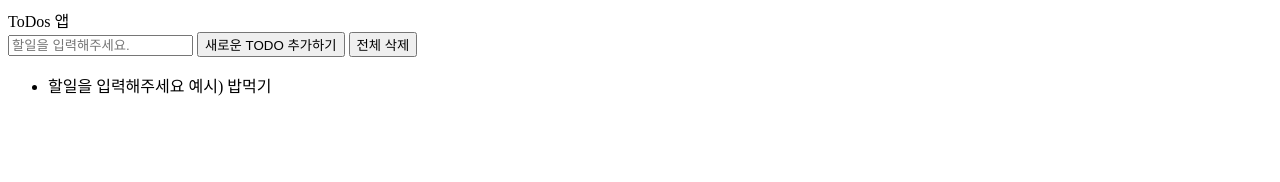
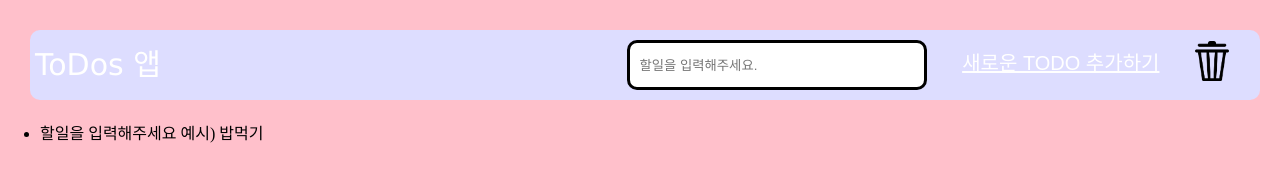
Before and after one commit to jungbin97/Todo, a plain HTML site: page index.html in a window 1280 px wide. Drawn offline with Linux system fonts and the light colour scheme.

Commit message:
header css 꾸미기

```diff
--- a/index.html
+++ b/index.html
@@ -3,6 +3,7 @@
 <head>
     <meta charset="UTF-8">
     <meta name="viewport" content="width=device-width, initial-scale=1.0">
+    <link rel="stylesheet" href="styles/header.css">
     <title>To Do App</title>
 </head>
 <body>
@@ -14,7 +15,7 @@
             <div class="form">
                 <input type="text" class="todo_input" placeholder="할일을 입력해주세요."/>
                 <button class="btn_add">새로운 TODO 추가하기</button>
-                <button class="btn_clear">전체 삭제</button>
+                <button class="btn_clear"></button>
             </div>
         </div>
     </header>
--- /dev/null
+++ b/styles/header.css
@@ -0,0 +1,75 @@
+*{
+    box-sizing: border-box;
+}
+body {
+    height: 100%;
+    margin: 0;
+    background-color: pink;
+
+
+}
+
+.header{
+    background-color: #DDDDFF;
+    display: flex;
+    flex-direction: row;
+    justify-content: space-between;
+
+    color: white;
+    font-size: 30px;
+    text-align: center;
+
+    font-family:'Lucida Sans', 'Lucida Sans Regular', 'Lucida Grande', 'Lucida Sans Unicode', Geneva, Verdana, sans-serif;
+
+    margin: 30px 20px 20px 30px;
+
+    padding: 10px 5px 10px 5px;
+    border-radius: 10px;
+    /*요소 최소 너비 400px 보다 작아지는 것 막기*/
+    min-width: 400px;
+}
+
+.btn_clear{
+    border: none;
+    background-color: transparent;
+    background-repeat: no-repeat;
+    background-image: url("../assets/icons/btn_clear.png");
+
+    background-size: contain;
+
+    height: 40px;
+    width: 40px;
+
+    cursor: pointer;
+
+    vertical-align: middle;
+
+    margin-right: 20px;
+
+}
+
+.btn_add{
+    border: none;
+    background: none;
+
+    color: white;
+    text-decoration: underline;
+
+
+    cursor: pointer;
+
+    vertical-align: middle;
+
+    font-size: 20px;
+    margin: 0px 20px;
+
+}
+
+.todo_input{
+    width: 300px;
+    height: 50px;
+    border: 3px solid black;
+    border-radius: 10px;
+
+    padding-left: 10px;
+}
```
Also changed, not shown: assets/icons/btn_clear.png (added).
